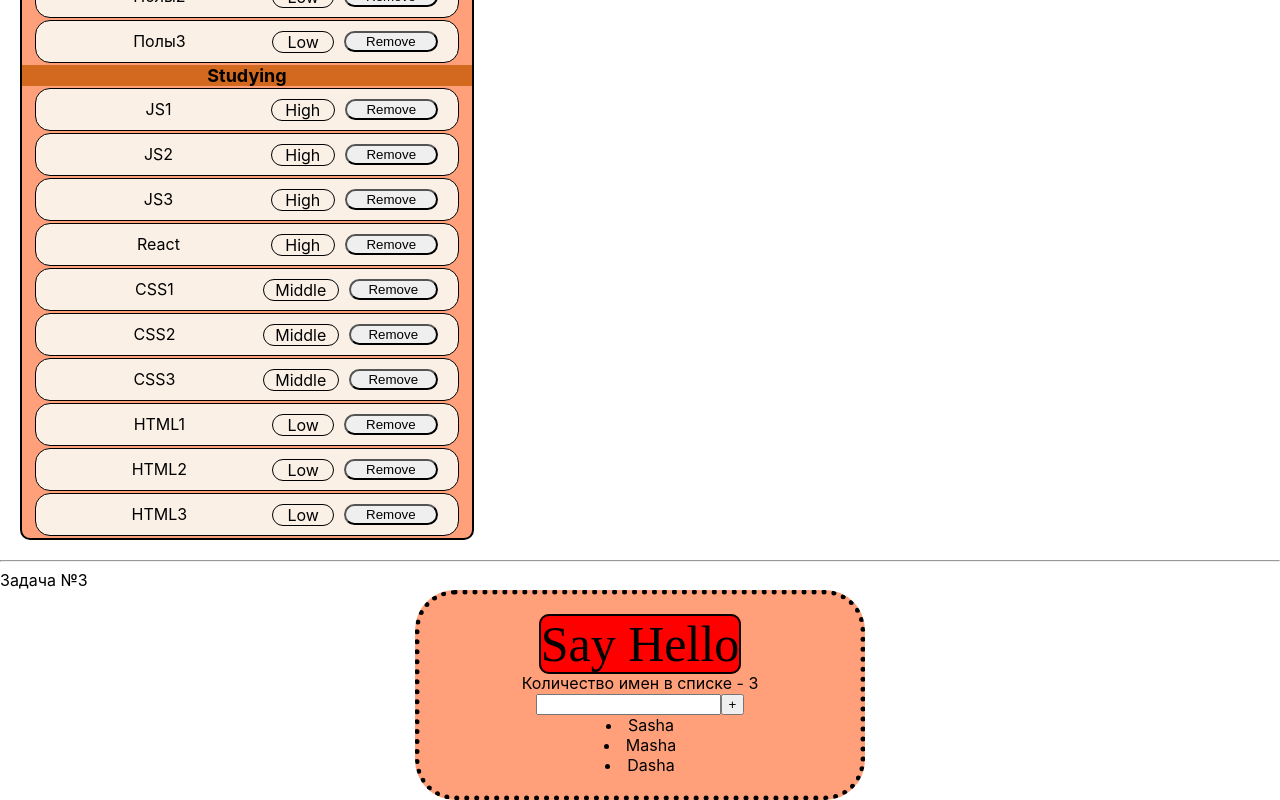
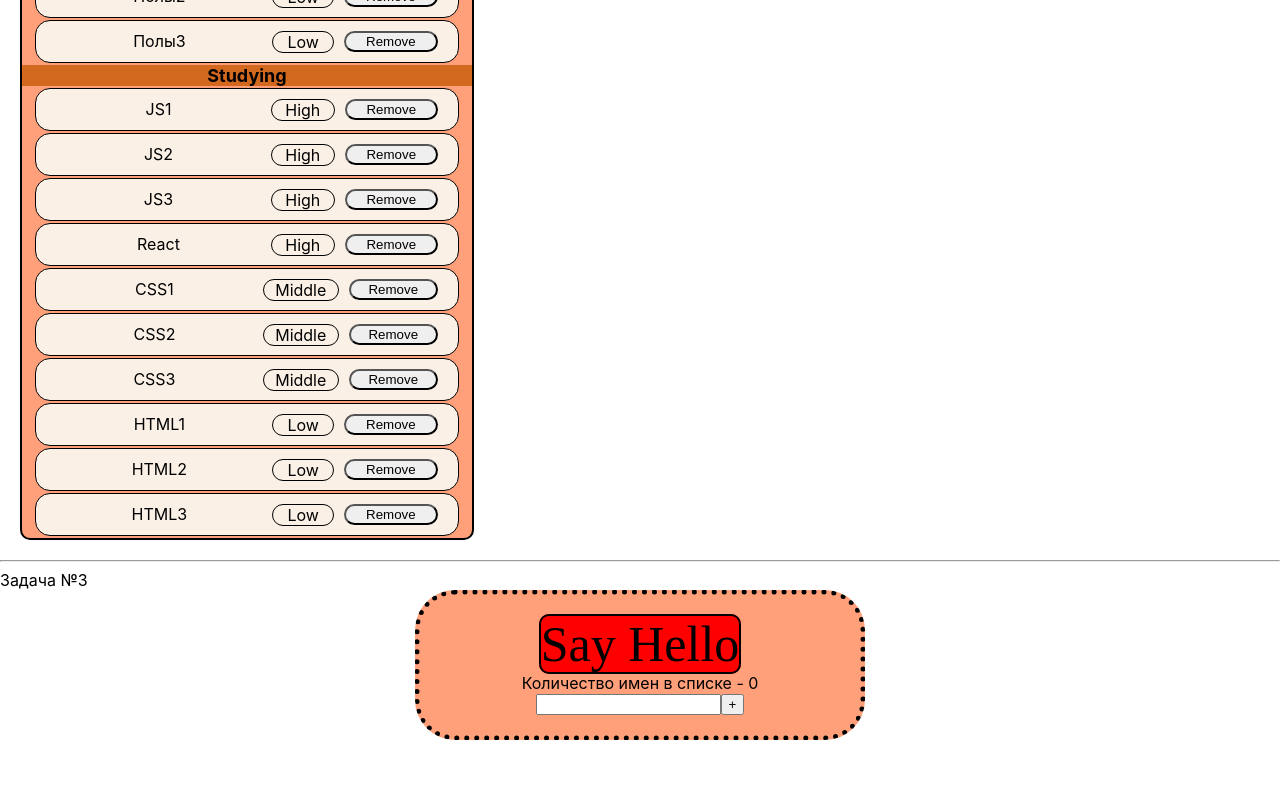
Before and after one commit to omgpiu/IgnatTassk, a React (Create React App) app: page / in a window 1280 px wide. Shown: the part 662-1462 px from the top of the page. After the commit the page ends 1402 px from the top, so only its background shows below. Built offline with nearby package versions, Linux system fonts and the light colour scheme.

Commit message:
Task
Task3

```diff
--- a/src/helloimput/HelloInput.tsx
+++ b/src/helloimput/HelloInput.tsx
@@ -3,21 +3,30 @@ import st from './HelloImput.module.css'
 import {v1} from "uuid";
 
 
+type NameType = {
+    title:string
+    id: string
+
+}
+
+
+
 function HelloInput() {
 
-    let [lists, setLists] = useState([
-        {id: v1(), title: 'Sasha'},
-        {id: v1(), title: 'Masha'},
-        {id: v1(), title: 'Dasha'}
-    ])
+    let [lists, setLists] = useState<Array<NameType>>([]);
+    let [title, setTitle] = useState('')
 
-    function addName(title: string) {
-        let list = {id: v1(), title: title};
-        let newList = [list, ...lists];
-        setLists(newList)
+    function greeting() {
+        if (title.trim()) {
+            alert('Hello ' + title)
+            setTitle('')
+            setLists([...lists,{title:title, id:v1()}])
+        } else {
+            alert('Input your name,please')
+        }
     }
 
-    let [title, setTitle] = useState('')
+
     let listOfNames = lists.map(t => {
         return (
 
@@ -28,36 +37,26 @@ function HelloInput() {
         )
     });
 
-    function greeting() {
 
-        if (title.length > 2) {
-            addName(title);
-            alert('Hello ' + title)
-            setTitle('')
-        } else {
-            alert('Input your name,please')
-        }
-    }
 
     return (
 
         <div className={st.wrapper}>
-
             <span className={st.title}>Say Hello</span>
             <div>Количество имен в списке - {lists.length}</div>
             <input
-
                 type="text"
                 value={title}
                 onChange={(e) => {
                     setTitle(e.currentTarget.value)
                 }}
-                onKeyPress={(e)=>{if(e.charCode===13){greeting()}}}
-
+                onKeyPress={(e) => {
+                    if (e.charCode === 13) {
+                        greeting()
+                    }
+                }}
             />
-            <button onClick={() => {
-                greeting()
-            }}>+
+            <button onClick={greeting}>+
             </button>
             <div>
                 {listOfNames}
```
